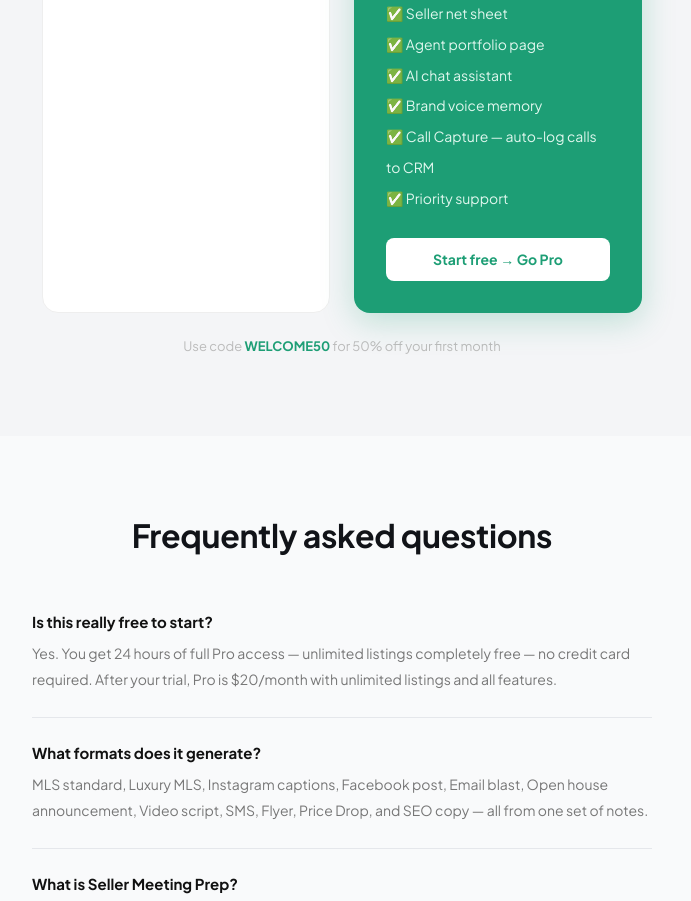
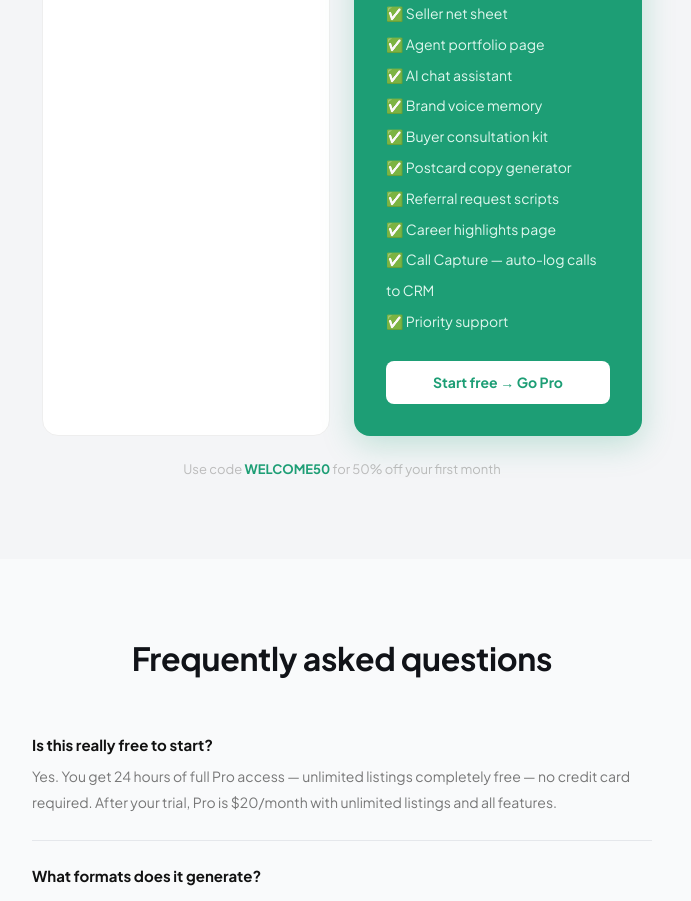
Before and after one commit to APD013/listing-whisperer, a Next.js app: page / in a window 1280 px wide. Shown: the part 10320-11221 px from the top of the page, without its empty margins (298-989 px from the left). Built offline with nearby package versions, Linux system fonts and the light colour scheme; no server answers.

Commit message:
Add new tools to Pro pricing list on homepage

```diff
--- a/src/app/page.tsx
+++ b/src/app/page.tsx
@@ -548,6 +548,10 @@ export default function Home() {
               <li>✅ Agent portfolio page</li>
               <li>✅ AI chat assistant</li>
               <li>✅ Brand voice memory</li>
+              <li>✅ Buyer consultation kit</li>
+              <li>✅ Postcard copy generator</li>
+              <li>✅ Referral request scripts</li>
+              <li>✅ Career highlights page</li>
               <li>✅ Call Capture — auto-log calls to CRM</li>
               <li>✅ Priority support</li>
             </ul>
```
